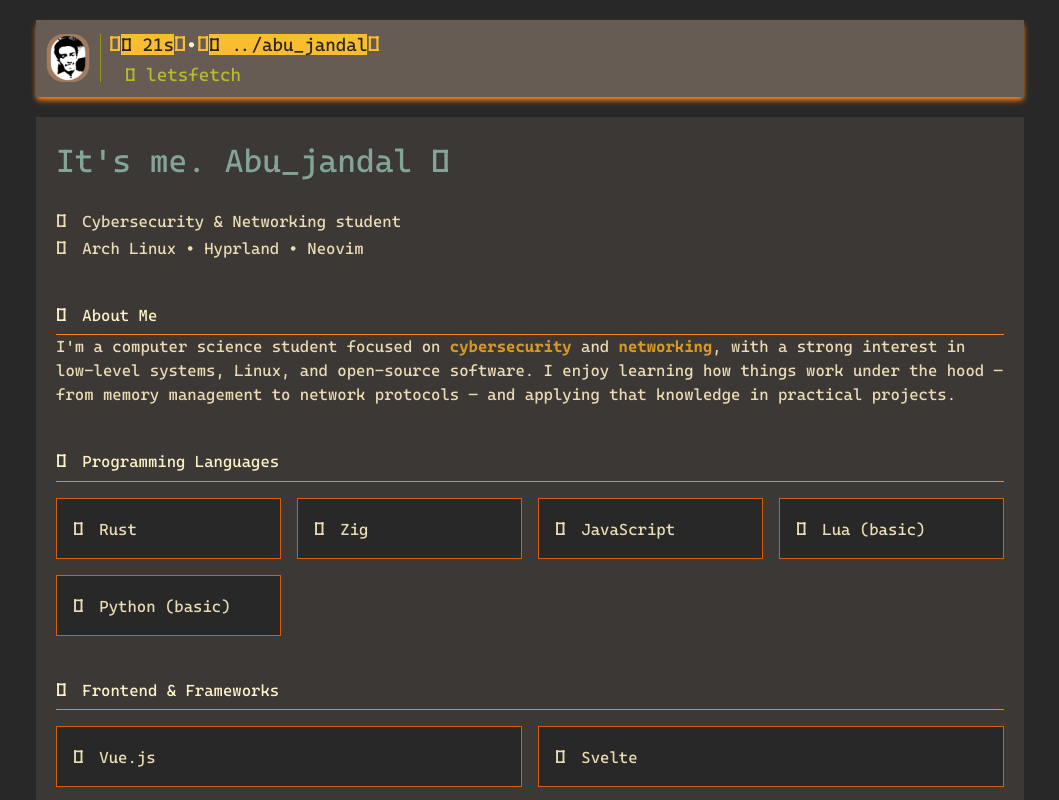
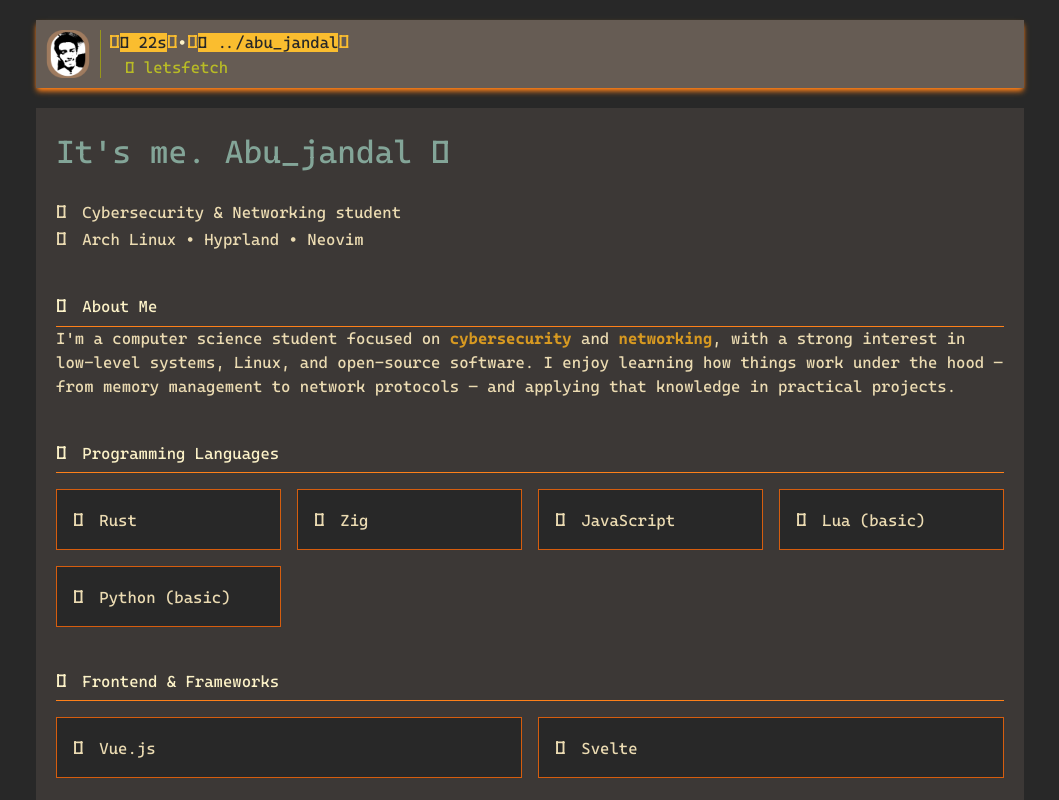
Before and after one commit to ex-jandal/my-portfolio, a SvelteKit app: page / in a window 1280 px wide. Shown: the top 800 px of the page, without its empty margins (110-1169 px from the left). Built offline with nearby package versions, Linux system fonts and the light colour scheme; a web font is replaced by a local one.

Commit message:
again fix prompt wrapping

```diff
--- a/src/routes/+layout.svelte
+++ b/src/routes/+layout.svelte
@@ -12,14 +12,14 @@
 
 <div class="max-w-257 m-auto">
   <header class="bg-gruvbox-dark3 shadow-gruvbox-bright-orange shadow-md text-gruvbox-bright-orange m-5">
-    <nav class="flex flex-row justify-between items-center pl-2 pr-4 py-2">
+    <nav class="flex flex-row justify-between items-center pl-2 pr-2 py-2">
       <div class="flex flex-row items-center gap-2">
           <img src="{favicon256}" class="h-12 hidden sm:inline pr-2 border-r border-gruvbox-green" alt="">
         <!-- <h1>It's me. Abu_jandal </h1> -->
 
-        <div class="text-lg">
+        <div class="text-md">
           <div class="align-middle">
-            <span class="text-gruvbox-bright-yellow text-[21px] bg-none"></span><span class="bg-gruvbox-bright-yellow text-gruvbox-dark0">󰪢 21s</span><span class="text-gruvbox-bright-yellow text-[21px] bg-none"></span><span class="text-gruvbox-light0">•</span><span class="text-gruvbox-bright-yellow text-[21px] bg-none"></span><span class="bg-gruvbox-bright-yellow text-gruvbox-dark0">󰉋  ../abu_jandal</span><span class="text-gruvbox-bright-yellow text-[21px] bg-none"></span><br/>
+            <span class="text-gruvbox-bright-yellow text-[18.5px] bg-none"></span><span class="bg-gruvbox-bright-yellow text-gruvbox-dark0">󰪢 22s</span><span class="text-gruvbox-bright-yellow text-[18.5px] bg-none"></span><span class="text-gruvbox-light0">•</span><span class="text-gruvbox-bright-yellow text-[18.5px] bg-none"></span><span class="bg-gruvbox-bright-yellow text-gruvbox-dark0">󰉋  ../abu_jandal</span><span class="text-gruvbox-bright-yellow text-[18.5px] bg-none"></span><br/>
           </div>
 
           <div class="ml-4">
```
